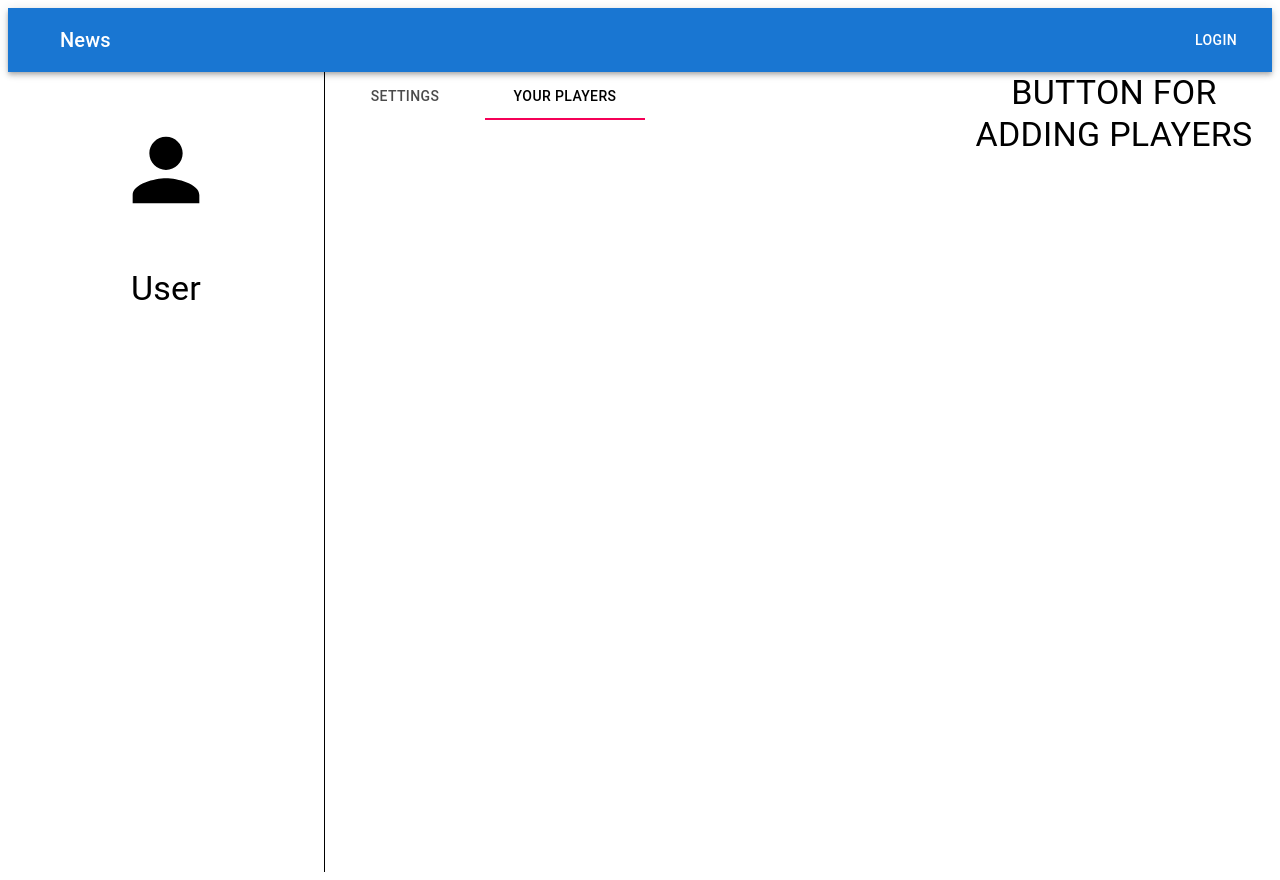
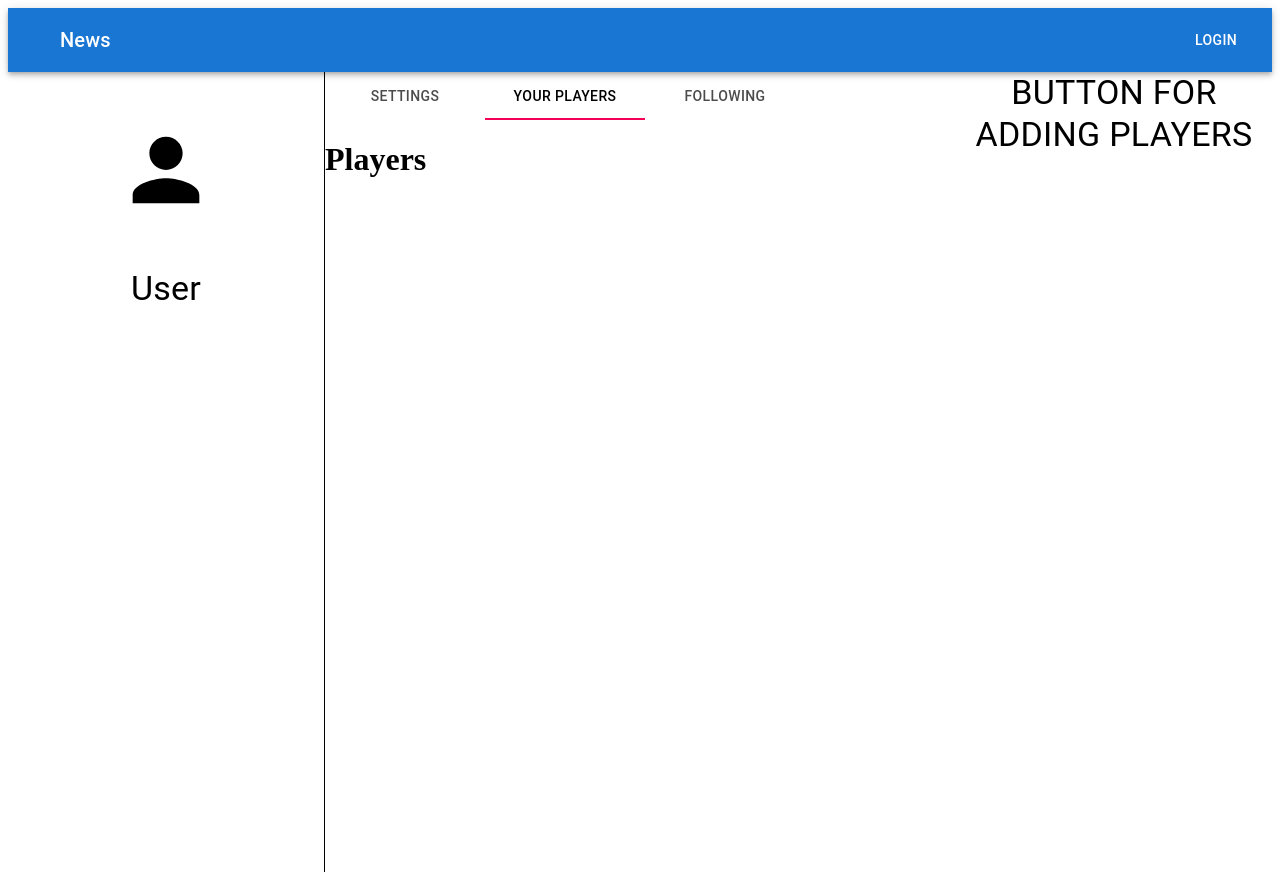
Before and after one commit to demiapollo/soccerScout, a React (Create React App) app in the folder client/: page /profile in a window 1280 px wide. Both pictures are taken after a click on the tab "YOUR PLAYERS". Built offline with nearby package versions, Linux system fonts and the light colour scheme.

Commit message:
add more TabPanels to UserTab

```diff
--- a/client/src/components/UserTab.js
+++ b/client/src/components/UserTab.js
@@ -28,11 +28,18 @@ const UserTab = () => {
         <Tabs value={value} onChange={handleChange}>
           <Tab label="Settings" {...a11yProps(0)} />
           <Tab label="Your Players" {...a11yProps(1)} />
+          <Tab label="Following" {...a11yProps(2)} />
         </Tabs>
       </div>
       <div>
         <TabPanel value={value} index={0}>
           <Settings />
+        </TabPanel>
+        <TabPanel value={value} index={1}>
+          <h1>Players</h1>
+        </TabPanel>
+        <TabPanel value={value} index={2}>
+          <h1>Following</h1>
         </TabPanel>
       </div>
     </div>
```
